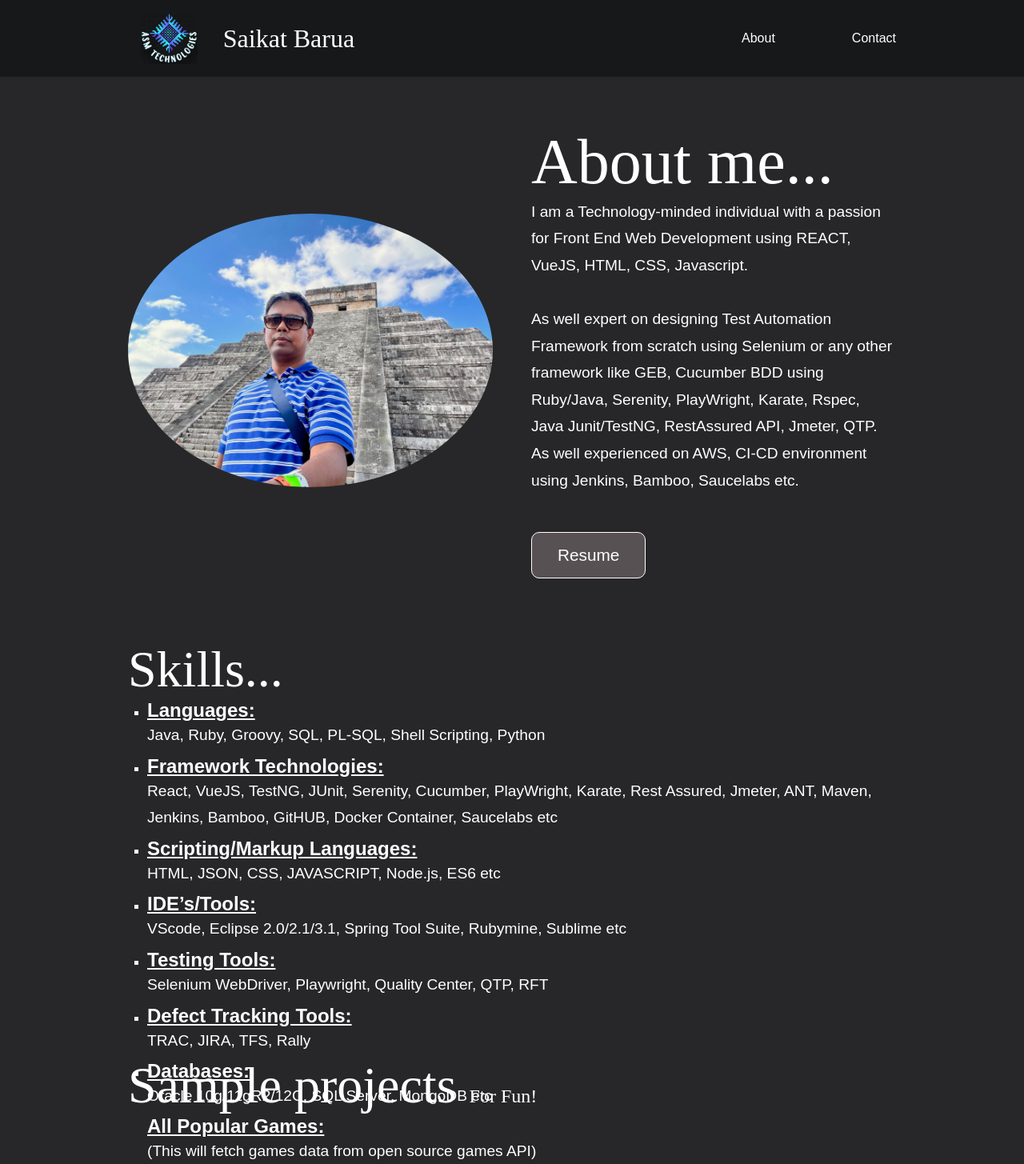
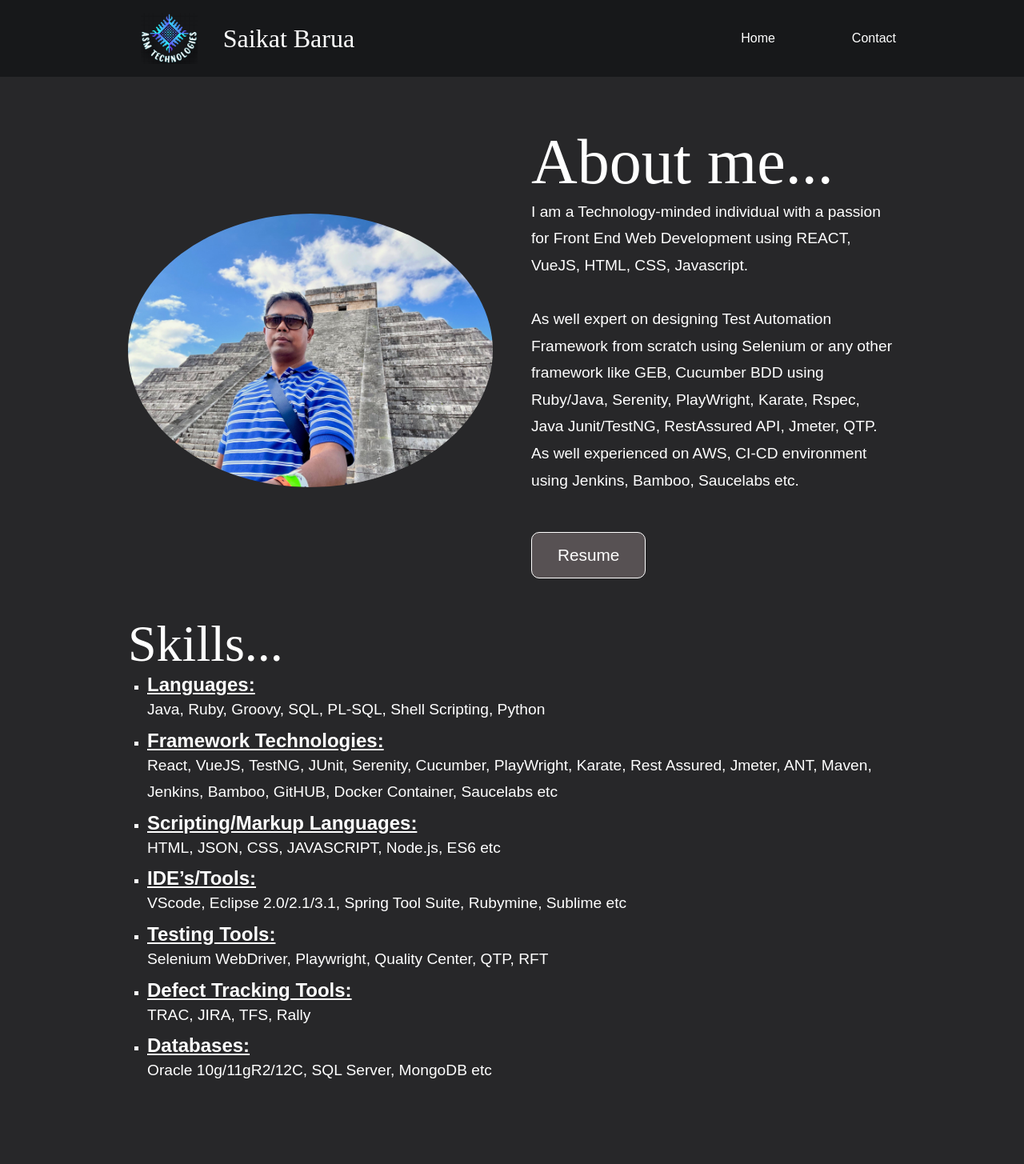
Before and after one commit to SaikatDEV/react-my-website, a React (Create React App) app: page / in a window 1280 px wide. Shown: the top 1455 px of the page at 80% size. Built offline with nearby package versions, Linux system fonts and the light colour scheme.

Commit message:
update a few css

```diff
--- a/src/components/NavBar.js
+++ b/src/components/NavBar.js
@@ -15,7 +15,7 @@ const NavBar = () => {
       </h1>
       <ul>
         <li>
-          <Link to="/">About</Link>
+          <Link to="/">Home</Link>
         </li>
         <li>
           <Link to="/contact">Contact</Link>
--- a/src/styles/gameDetails.scss
+++ b/src/styles/gameDetails.scss
@@ -1,7 +1,6 @@
 @use "global";
 
 .card-shadow {
-  margin-top: 6.45rem;
   width: 100%;
   min-height: 100vh;
   // So we can scroll y axis
@@ -9,7 +8,7 @@
   // So the opacity is 0.5
   background: rgba(23, 24, 26, 0.8);
   position: fixed;
-  top: 0;
+  top: 10vh;
   left: 0;
   // scrollbar
   &::-webkit-scrollbar {
@@ -28,12 +27,14 @@
 
   .detail {
     width: 80%;
-    border-radius: 1rem;
-    padding: 2rem 10rem;
+    border-radius: 2rem;
+    padding: 2rem 5rem;
     background: rgba(51, 54, 57, 0.75);
     position: absolute;
     color: white;
     left: 10%;
+    // margin-left: 7.5%;
+    // margin-right: 7.5%;
   }
 
   .media {
@@ -47,7 +48,8 @@
   }
 
   .achievements {
-    min-height: 20vh;
+    min-height: 30vh;
+    margin-bottom: 5rem;
     display: grid;
     grid-template-columns: repeat(auto-fit, minmax(100px, 1fr));
     grid-column-gap: 1rem;
--- a/src/styles/skillsSection.scss
+++ b/src/styles/skillsSection.scss
@@ -1,8 +1,8 @@
 @use "global";
 
 .skillsSection {
-  margin: 5rem 10rem 5rem 10rem;
-  height: 55vh;
+  margin: 3rem 10rem 0rem 10rem;
+  min-height: 50vh;
 
   .skillsDesc {
     display: flex;
```
Also changed, not shown: 1 other file (tests, documents, lock files or other folders).
